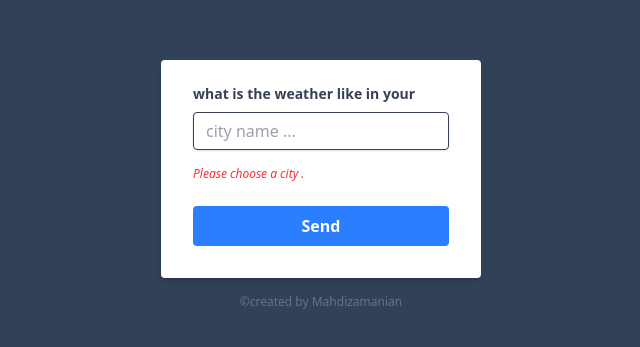
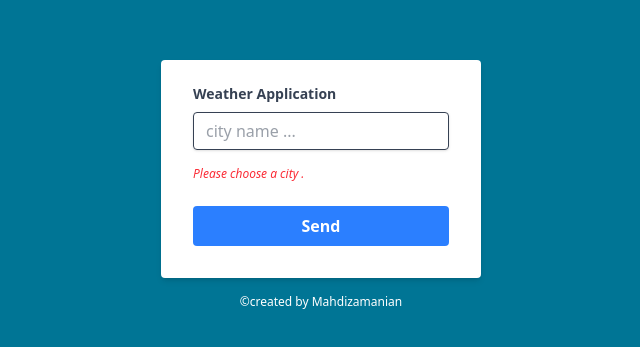
Before and after one commit to meytizn/Weather-Application, a Next.js app: page / in a window 1280 px wide. Shown: the part 215-562 px from the top of the page, without its empty margins (319-959 px from the left). Built offline with nearby package versions, Linux system fonts and the light colour scheme.

Commit message:
project completed and weathercard created successfully

```diff
--- /dev/null
+++ b/app/WeatherCard.tsx
@@ -0,0 +1,31 @@
+import React from 'react'
+
+export interface WeatherData{
+    main:{
+            temp:number
+            humidity:number
+    }
+    weather:[
+        {
+            description:string
+        }
+    ]
+    wind:{
+        speed:number
+    }
+}
+
+export default function WeatherCard({apiData}:{apiData:WeatherData}) {
+  return (
+    <>
+    <div className='absolute top-18 flex flex-col justify-center items-center content-center bg-white shadow-md rounded px-8 pt-6 pb-8 mb-4 w-[320px]'>
+
+    <div>{apiData.weather[0].description}</div>
+    <div>Tem: {apiData.main.temp}</div>
+    <div>humidity: {apiData.main.humidity}</div>
+    <div>wind speed : {apiData.wind.speed}</div>
+    </div>
+    </>
+
+  )
+}
--- a/app/page.tsx
+++ b/app/page.tsx
@@ -1,19 +1,54 @@
+"use client"
 import Image from "next/image";
+import React, { useState } from "react";
+import weatherapi from "./utils/weatherapi";
+import WeatherCard, { WeatherData } from "./WeatherCard";
 
-export default function Home() {
+
+
+
+export default  function Home() {
+
+  const [city , setCity ]=useState("")
+  const[apiData,setApiData]=useState<WeatherData>()
+
+
+
+  async function formhandler(e:React.FormEvent){
+    e.preventDefault()
+    city.toLowerCase()
+    if (city!="") {
+      const data = await weatherapi(city) //not to loose data
+      setApiData(data)
+    }
+  }
+
+
+
   return (
     <>
 
-    <div className="fixed top-0 bottom-0 right-0 left-0 flex justify-center items-center content-center bg-slate-700">
+
+
+
+    <div className="absolute top-0 bottom-0 right-0 left-0 flex justify-center items-center content-center bg-cyan-700">
+
+
+{apiData &&  <WeatherCard apiData={apiData}/> }
+
+
+
 
 
     <div className="w-full max-w-xs">
-  <form className="bg-white shadow-md rounded px-8 pt-6 pb-8 mb-4">
+
+
+  <form className="bg-white shadow-md rounded px-8 pt-6 pb-8 mb-4" onSubmit={formhandler}>
     <div className="mb-4">
       <label className="block text-gray-700 text-sm font-bold mb-2" >
-      what is the weather like in your
+      Weather Application
       </label>
-      <input className="shadow appearance-none border rounded w-full py-2 px-3 text-gray-700 leading-tight focus:outline-none focus:shadow-outline"  type="text" placeholder="city name ... "/>
+      <input value={city} onChange={(e)=>setCity(e.target.value)} className="shadow appearance-none border rounded w-full py-2 px-3 text-gray-700 leading-tight focus:outline-none focus:shadow-outline"  type="text" placeholder="city name ... "/>
     </div>
     <div className="mb-6">
       <p className="text-red-500 text-xs italic">Please choose a city .</p>
@@ -26,7 +61,7 @@ export default function Home() {
     </div>
   </form>
   <p className="text-center text-gray-500 text-xs">
-   <a href="#"></a> &copy;created by Mahdizamanian
+   <a className="text-white" href="#"> &copy;created by Mahdizamanian</a>
   </p>
 </div>
 
--- a/app/utils/weatherapi.ts
+++ b/app/utils/weatherapi.ts
@@ -1,26 +1,22 @@
 import React from 'react'
 
 const API_KEY="3468ac0b2c2bd30cce5bb5f61e99e30d"
-const BASE_URL="https://openweathermap.org/data/2.5/weather"
+const BASE_URL="https://api.openweathermap.org/data/2.5/weather"
 
 export default async function weatherapi(city:string) {
 
     try{
         const response = await fetch(`${BASE_URL}?q=${city}&appid=${API_KEY}&units=metric`)
         if (!response.ok) {
-            throw new Error("response didnt recive ")
+            throw new Error(" invalid city error  ")
         }
         const weather = await response.json()
         return weather
     }
     catch(e){
-        alert("error ")
+        alert(e)
         return null
     }
 
 
-
-    return (
-
-  )
 }
```
